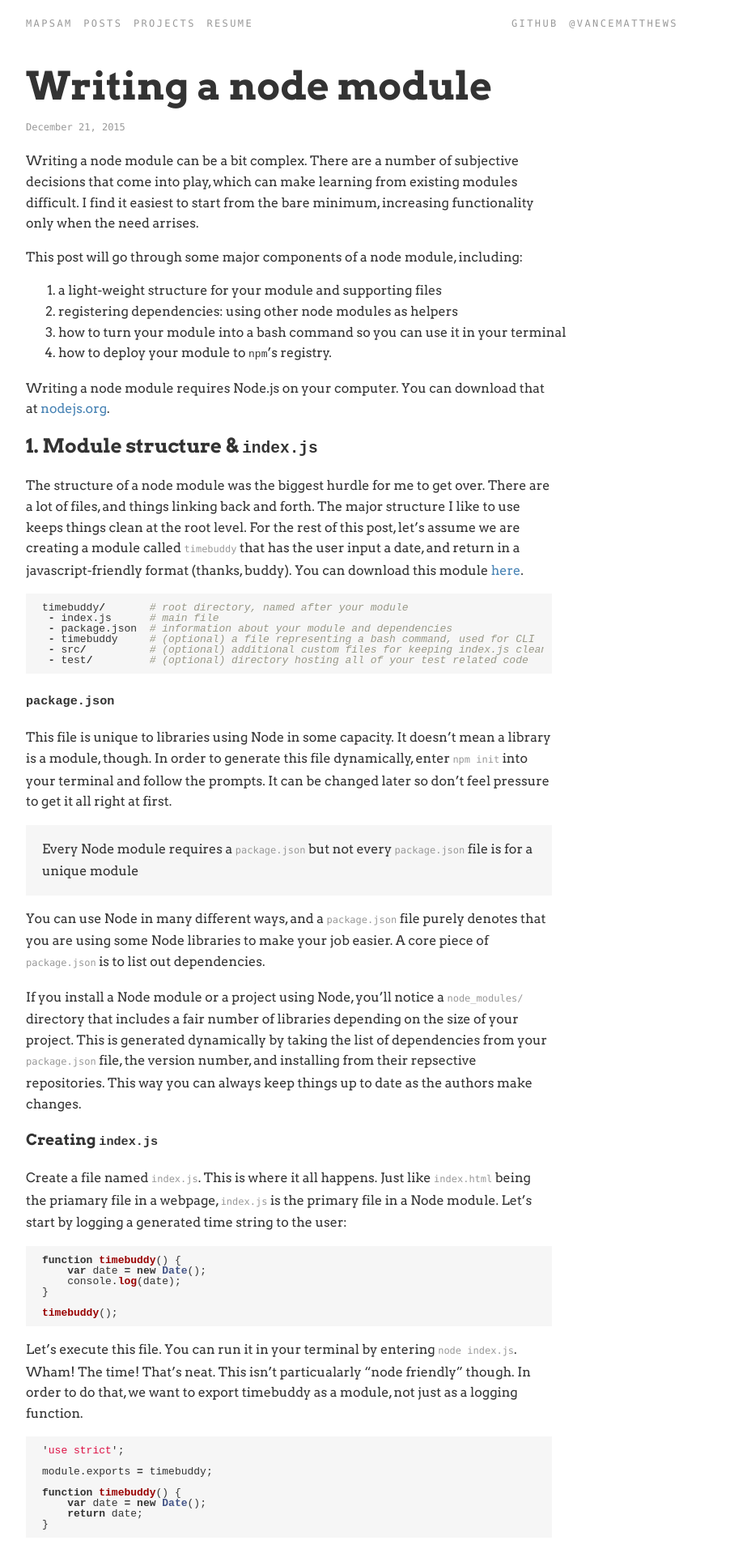
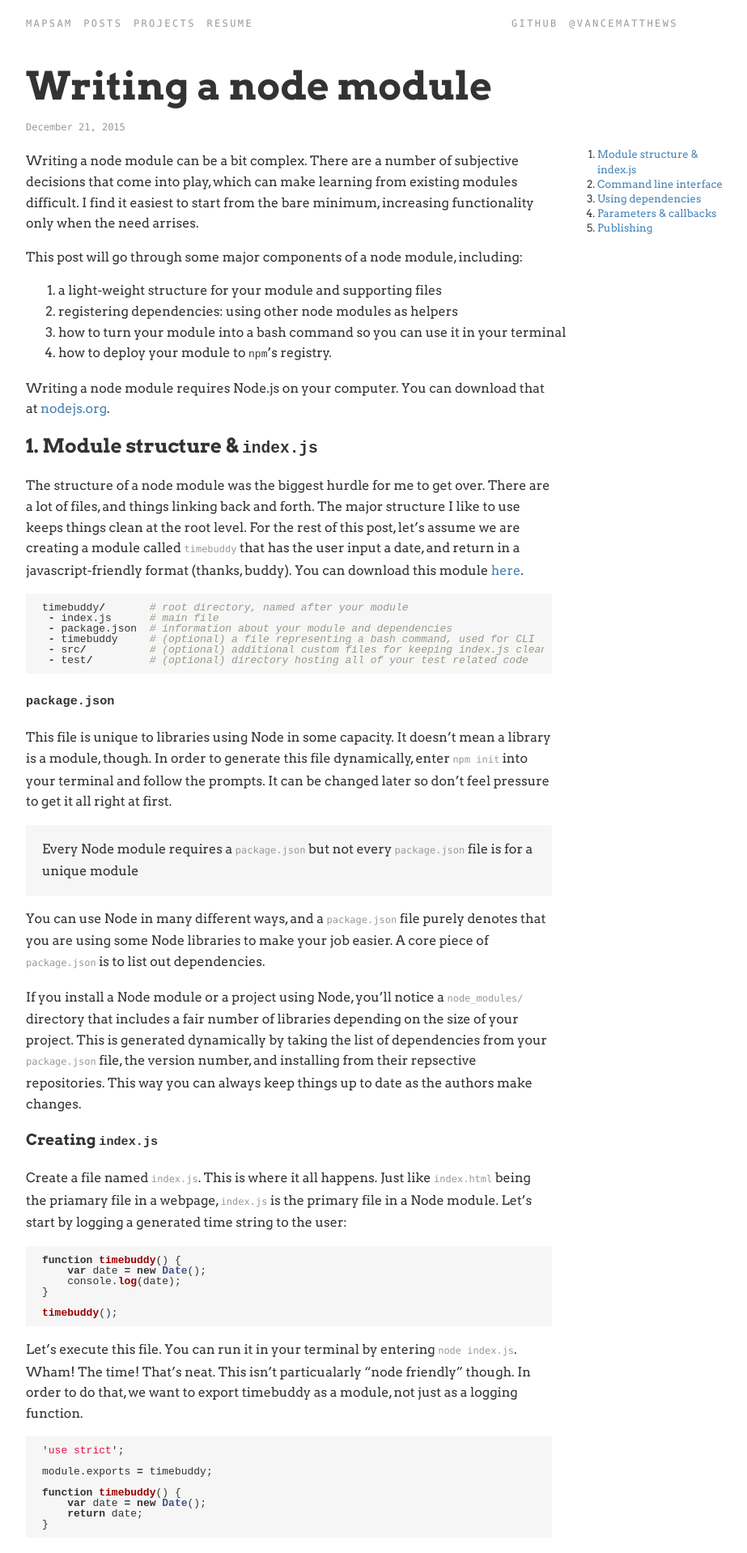
Before and after one commit to mapsam/mapsam.github.io, a Jekyll site: the page built from _posts/2015-12-21-write-a-node-module.markdown, in a window 1280 px wide. Shown: the top 1918 px of the page at 81% size, without its empty margins (200-1123 px from the left). Built offline with Jekyll 4.4.1, drawn with Linux system fonts in a browser that asks for light colours; nearby versions of some CDN libraries; Markdown is read by kramdown in place of the engine named in the settings.

Commit message:
aside toc for long reads

```diff
--- a/_posts/2015-12-21-write-a-node-module.markdown
+++ b/_posts/2015-12-21-write-a-node-module.markdown
@@ -2,6 +2,16 @@
 layout: post
 title: "Writing a node module"
 ---
+
+<aside>
+    <ol>
+        <li><a href="#one">Module structure & index.js</a></li>
+        <li><a href="#two">Command line interface</a></li>
+        <li><a href="#three">Using dependencies</a></li>
+        <li><a href="#four">Parameters & callbacks</a></li>
+        <li><a href="#five">Publishing</a></li>
+    </ol>
+</aside>
 
 Writing a node module can be a bit complex. There are a number of subjective decisions that come into play, which can make learning from existing modules difficult. I find it easiest to start from the bare minimum, increasing functionality only when the need arrises.
 
@@ -13,6 +23,8 @@ This post will go through some major components of a node module, including:
 4. how to deploy your module to `npm`'s registry.
 
 Writing a node module requires Node.js on your computer. You can download that at [nodejs.org](https://nodejs.org).
+
+<div id="one"></div>
 
 # 1. Module structure & `index.js`
 
@@ -72,6 +84,8 @@ What's going on here? What is this `module.exports` business? In order for Node
 1. Use `timebuddy` in a file, which we can do through a
 2. command line interface
 
+<div id="two"></div>
+
 # 2. Command line interface
 
 In order to make this run effectively on the command line, we have to do a couple of things.
@@ -117,6 +131,8 @@ Assuming no errors (typically related to permissions when writing to `/usr/local
 
 What's really cool about the above, is that we are using `timebuddy` as a function to do some work for us, and logging it in a separate file. This means we can have different functionalty in our bash command versus the module, which just returns a value.
 
+<div id="three"></div>
+
 # 3. Using dependencies
 
 Dependencies are the foundation of Node modules. You can use other Node modules in your own in order to take functionality from other libraries. This keeps code clean, modular, and prevents developers from rewriting functionality across different modules.
@@ -124,6 +140,8 @@ Dependencies are the foundation of Node modules. You can use other Node modules
 ### `require()`
 
 Similar to python where you can `import` different libraries, Node allows you to do this with `require` statements, which keeps your files clean from clutter of other, potentially huge libraries. We used `require` above to import our own work, which means you can require external libraries as well as internal.
+
+<div id="four"></div>
 
 # 4. Parameters & callbacks
 
@@ -225,6 +243,8 @@ function timebuddy(time, callback) {
 
 This gives you the ability to break code apart into distinct groups of functionality. It's great for keeping code clean, easy to read, and testable. I highly recommend using `tap` for testing node modules.
 
+<div id="five"></div>
+
 # 5. Publishing
 
 Publishing your node module is the final way to give it a home at [npmjs.org/registry/timebuddy](https://npmjs.org/registry/timebuddy). Setting up your npm account is straightforward - make an account at `npmjs.org` - and add it as your default settings in `npm` on your computer. To publish your module, which will allow other people to `npm install timebuddy` from the registry, you can run `npm publish`. This will check for version changes and add all of the information from your `package.json` as data to the site. Don't forget to add a proper `README.md` file so people know what your module can do.
--- a/css/mapsam.scss
+++ b/css/mapsam.scss
@@ -43,6 +43,8 @@ a {
 
 article {
 
+  position: relative;
+
   > p, > blockquote {
     max-width: $read-width;
     img {
@@ -60,6 +62,19 @@ article {
   a:hover {
   	color:$light-grey;
   	background-color: $blue;
+  }
+
+  aside {
+    position: absolute;
+    right: -50px;
+    width: 160px;
+    font-size: small;
+    line-height: 1.4em;
+
+    ol {
+      margin: 0;
+      padding: 0;
+    }
   }
 }
 
```
